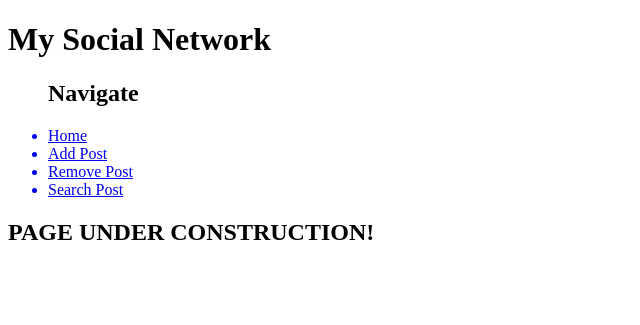
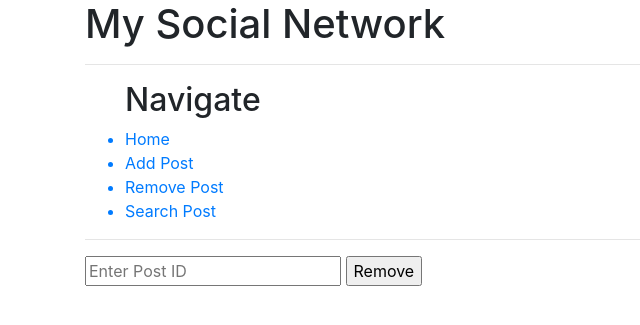
Before and after one commit to sufian27/my-social-network, a Flask app: page /remove in a window 1280 px wide. Shown: the top 325 px of the page, without its empty margins (0-640 px from the left). Run offline with Flask 2, Linux system fonts and the light colour scheme; some libraries are stand-ins or nearby versions.

Commit message:
Added stylistic elements

```diff
--- a/app.py
+++ b/app.py
@@ -31,8 +31,12 @@ def display_add():
 
 @app.route("/success", methods = ["POST"])
 def display_success():
-	c.execute("INSERT OR IGNORE INTO posts (user_id, title, body) VALUES (?, ?, ?)",
-		(request.form.get("user_id"), request.form.get("title"), request.form.get("body"),))
+	if (request.environ["HTTP_REFERER"] == "http://127.0.0.1:5000/add"):
+		c.execute("INSERT OR IGNORE INTO posts (user_id, title, body) VALUES (?, ?, ?)",
+			(request.form.get("user_id"), request.form.get("title"), request.form.get("body"),))
+	elif (request.environ["HTTP_REFERER"] == "http://127.0.0.1:5000/remove"):
+		c.execute("DELETE FROM posts WHERE post_id = ?", (request.form.get("post_id"),))
+
 	conn.commit()
 	return render_template("success.html")
 
--- a/templates/index.html
+++ b/templates/index.html
@@ -1,10 +1,7 @@
 {% extends "layout.html" %}
 
 {% block body %}
-<!-- <form action="/info" method="POST">
-	<input type='text' name="id" placeholder="Enter ID" />
-	<input type="submit" value="Search"/>
-</form> -->
+
 {% for row in rows %}
 <div style="border:1px solid black; padding:10px">
 	<p> User ID: {{ row[0]}} <br>
--- a/templates/layout.html
+++ b/templates/layout.html
@@ -1,10 +1,18 @@
 <!DOCTYPE html>
-<html>
+<html lang="en">
 <head>
 	<title>My Social Network</title>
+	<meta charset="utf-8"/>
+	<meta http-equiv="X-UA-Compatible" content="IE=edge"/>
+	<meta name="viewport" content="width=device-width, initial-scale=1"/>
+    <!-- 	<link href="css/bootstrap.min.css" rel="stylesheet"/>-->
+	<link rel="stylesheet" href="https://stackpath.bootstrapcdn.com/bootstrap/4.3.1/css/bootstrap.min.css" integrity="sha384-ggOyR0iXCbMQv3Xipma34MD+dH/1fQ784/j6cY/iJTQUOhcWr7x9JvoRxT2MZw1T" crossorigin="anonymous">
+
 </head>
 <body>
+	<div class="container">
 	<h1> My Social Network </h1>
+	<hr>
 	<div style="display:inline;">
 		<ul>
 			<h2> Navigate </h2>
@@ -14,6 +22,13 @@
 			<a href="/search"><li>Search Post</li></a>
 		</ul>
 	</div>
+	<hr>
 	{% block body %} {% endblock %}
+	</div>
+	<!-- <script src="https://ajax.googleapis.com/ajax/libs/jquery/1.12.4/jquery.min.js"></script>
+	<script src="js/bootstrap.min.js"></script> -->
+	<script src="https://code.jquery.com/jquery-3.3.1.slim.min.js" integrity="sha384-q8i/X+965DzO0rT7abK41JStQIAqVgRVzpbzo5smXKp4YfRvH+8abtTE1Pi6jizo" crossorigin="anonymous"></script>
+	<script src="https://cdnjs.cloudflare.com/ajax/libs/popper.js/1.14.7/umd/popper.min.js" integrity="sha384-UO2eT0CpHqdSJQ6hJty5KVphtPhzWj9WO1clHTMGa3JDZwrnQq4sF86dIHNDz0W1" crossorigin="anonymous"></script>
+	<script src="https://stackpath.bootstrapcdn.com/bootstrap/4.3.1/js/bootstrap.min.js" integrity="sha384-JjSmVgyd0p3pXB1rRibZUAYoIIy6OrQ6VrjIEaFf/nJGzIxFDsf4x0xIM+B07jRM" crossorigin="anonymous"></script>
 </body>
 </html>
--- a/templates/remove.html
+++ b/templates/remove.html
@@ -1,6 +1,8 @@
 {% extends "layout.html" %}
 
 {% block body %}
-<h2> PAGE UNDER CONSTRUCTION! </h2>
-
+<form action="/success" method="POST">
+	<input type='text' required name="post_id" placeholder="Enter Post ID"/>
+	<input type="submit" value="Remove"/>
+</form>
 {% endblock %}
```
